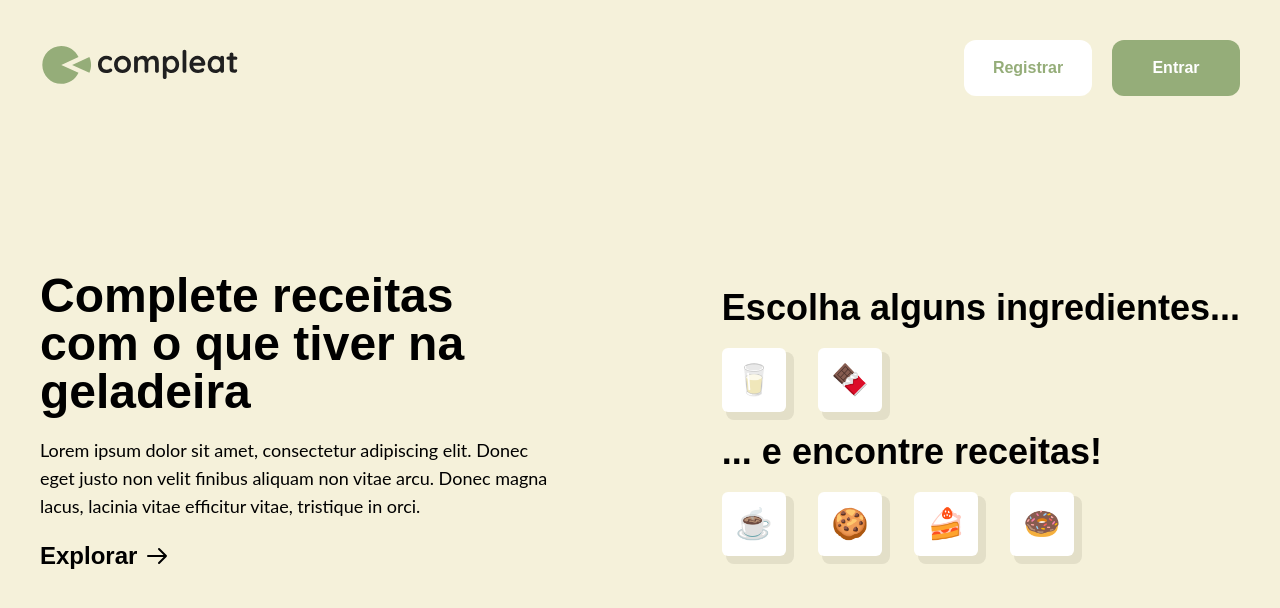
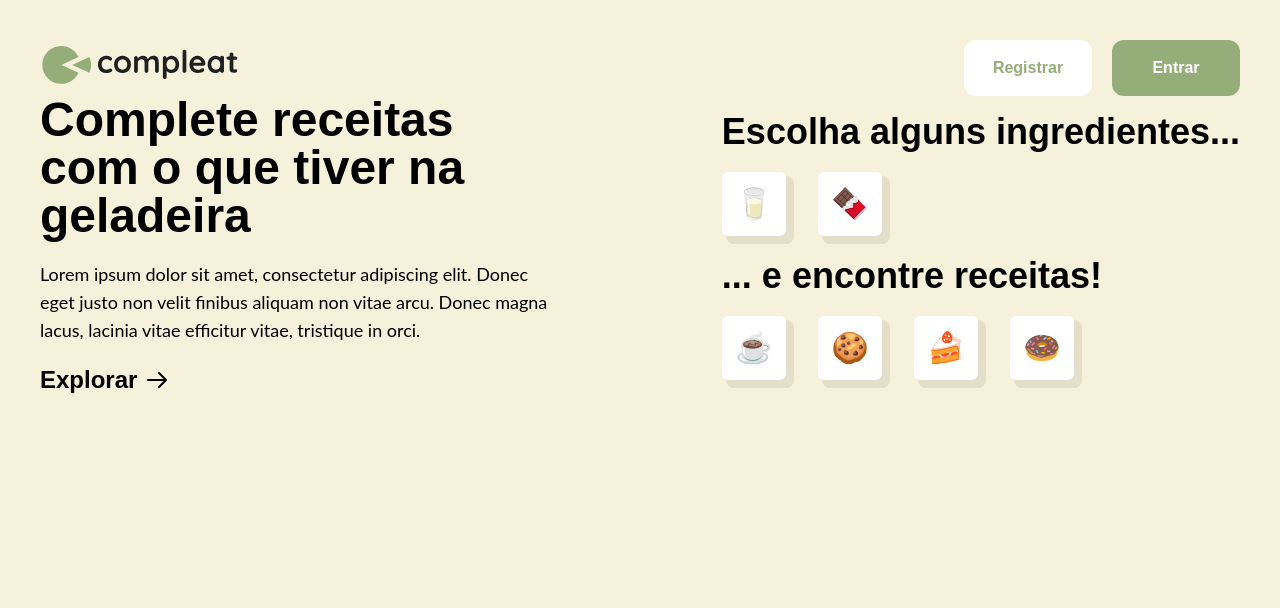
Before and after one commit to filipeveronezi/compleat, a Next.js app: page / in a window 1280 px wide. Shown: the top 608 px of the page. Built offline with nearby package versions, Linux system fonts and the light colour scheme.

Commit message:
refactor: create modules folder

```diff
--- /dev/null
+++ b/src/modules/landing/hero/index.tsx
@@ -0,0 +1,33 @@
+import { Cta } from '@/components/organisms/Cta'
+import { Emoji } from '@/components/elements/Emoji'
+
+export const Hero = () => {
+  return (
+    <div className="h-auto flex flex-col gap-20 lg:flex-row lg:items-center">
+      <div className="flex-1 flex">
+        <Cta
+          heading="Complete receitas com o que tiver na geladeira"
+          text="Lorem ipsum dolor sit amet, consectetur adipiscing elit. Donec eget justo non velit finibus aliquam non vitae arcu. Donec magna lacus, lacinia vitae efficitur vitae, tristique in orci."
+          actionText="Explorar"
+          actionHref="#"
+        />
+      </div>
+      <div className="flex-1 flex justify-end">
+        <div className="flex flex-col gap-5">
+          <p className="text-4xl font-bold">Escolha alguns ingredientes...</p>
+          <div className="flex gap-8">
+            <Emoji text="🥛" />
+            <Emoji text="🍫" />
+          </div>
+          <p className="text-4xl font-bold">... e encontre receitas!</p>
+          <div className="flex gap-8">
+            <Emoji text="☕" />
+            <Emoji text="🍪" />
+            <Emoji text="🍰" />
+            <Emoji text="🍩" />
+          </div>
+        </div>
+      </div>
+    </div>
+  )
+}
--- /dev/null
+++ b/src/modules/landing/index.tsx
@@ -0,0 +1,9 @@
+import { Hero } from './hero'
+
+export const Landing = () => {
+  return (
+    <div className="flex flex-col gap-14">
+      <Hero />
+    </div>
+  )
+}
--- a/src/pages/index.tsx
+++ b/src/pages/index.tsx
@@ -1,35 +1,7 @@
-import { Emoji } from '@/components/elements/Emoji'
-import { Cta } from '@/components/organisms/Cta'
+import { Landing } from '@/modules/landing'
 
 const Home = () => {
-  return (
-    <div className="h-auto py-44 flex flex-col gap-20 lg:flex-row lg:items-center">
-      <div className="flex-1 flex">
-        <Cta
-          heading="Complete receitas com o que tiver na geladeira"
-          text="Lorem ipsum dolor sit amet, consectetur adipiscing elit. Donec eget justo non velit finibus aliquam non vitae arcu. Donec magna lacus, lacinia vitae efficitur vitae, tristique in orci."
-          actionText="Explorar"
-          actionHref="#"
-        />
-      </div>
-      <div className="flex-1 flex justify-end">
-        <div className="flex flex-col gap-5">
-          <p className="text-4xl font-bold">Escolha alguns ingredientes...</p>
-          <div className="flex gap-8">
-            <Emoji text="🥛" />
-            <Emoji text="🍫" />
-          </div>
-          <p className="text-4xl font-bold">... e encontre receitas!</p>
-          <div className="flex gap-8">
-            <Emoji text="☕" />
-            <Emoji text="🍪" />
-            <Emoji text="🍰" />
-            <Emoji text="🍩" />
-          </div>
-        </div>
-      </div>
-    </div>
-  )
+  return <Landing />
 }
 
 export default Home
--- a/tailwind.config.js
+++ b/tailwind.config.js
@@ -1,6 +1,9 @@
 module.exports = {
   mode: 'jit',
   purge: [
+    './src/modules/**/**/*.tsx',
+    './src/modules/**/*.tsx',
+    './src/modules/*.tsx',
     './src/components/**/**/*.tsx',
     './src/components/**/*.tsx',
     './src/components/*.tsx',
```
